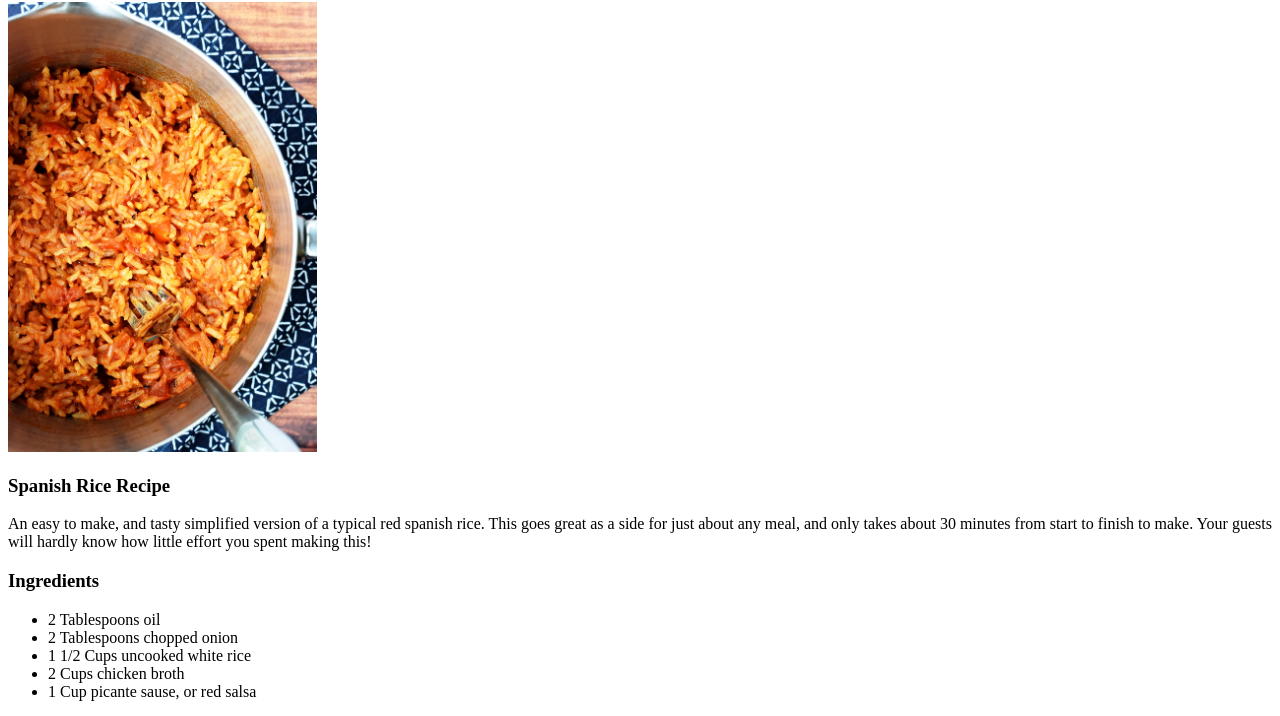
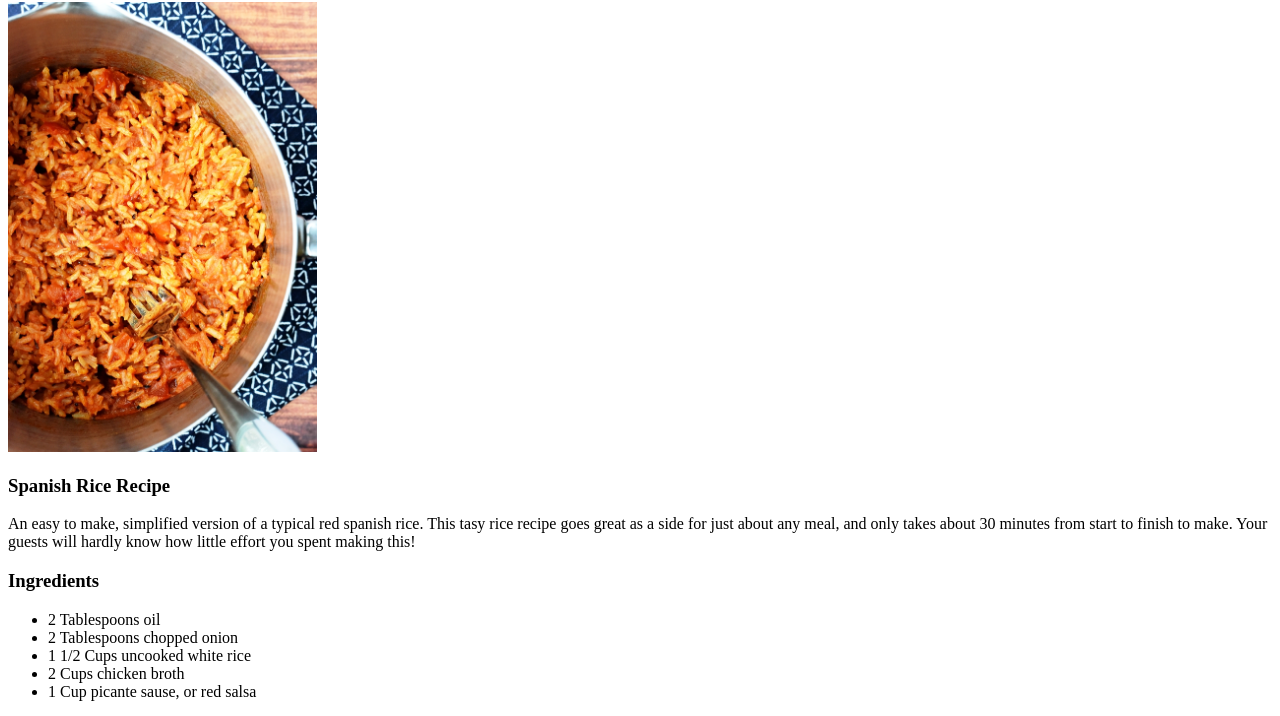
Before and after one commit to Jonahctct/odin-recipes, a plain HTML site: page recipes/rice.html in a window 1280 px wide. Shown: the part 78-794 px from the top of the page. Drawn offline with Linux system fonts and the light colour scheme.

Commit message:
change description line 15 16

```diff
--- a/recipes/rice.html
+++ b/recipes/rice.html
@@ -12,8 +12,8 @@
 
     <h3>Spanish Rice Recipe</h3>
     <p>
-        An easy to make, and tasty simplified version of a typical red spanish rice.
-        This goes great as a side for just about any meal, and only takes about 30 minutes
+        An easy to make, simplified version of a typical red spanish rice.
+        This tasy rice recipe goes great as a side for just about any meal, and only takes about 30 minutes
         from start to finish to make. Your guests will hardly know how little effort
         you spent making this!
     </p>
```
